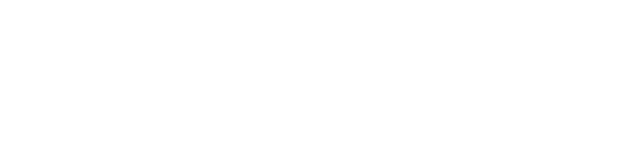
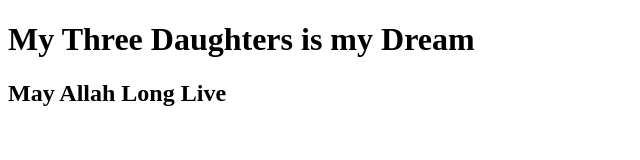
Before and after one commit to Delowar-Hossain8583/Threedaugts, a plain HTML site: page Index.html in a window 1280 px wide. Shown: the whole page, without its empty margins (0-640 px from the left). Drawn offline with Linux system fonts and the light colour scheme.

Commit message:
Can I do Pust to github

```diff
--- a/Index.html
+++ b/Index.html
@@ -3,9 +3,11 @@
 <head>
     <meta charset="UTF-8">
     <meta name="viewport" content="width=device-width, initial-scale=1.0">
-    <title>My Three Daughters</title>
+    <title>Threedaughts</title>
 </head>
 <body>
+    <h1>My Three Daughters is my Dream</h1>
+    <h2>May Allah Long Live</h2>
 
 </body>
 </html>
```
